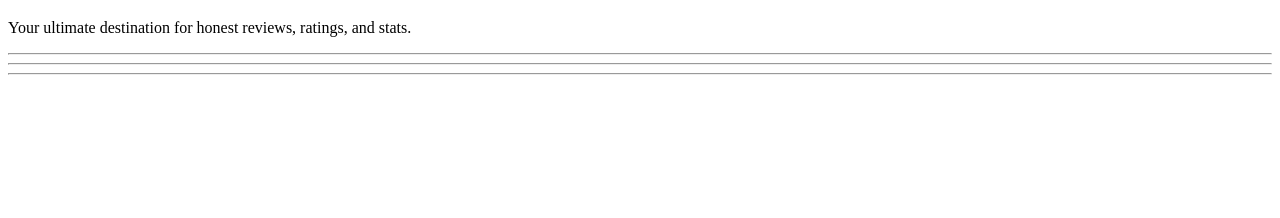
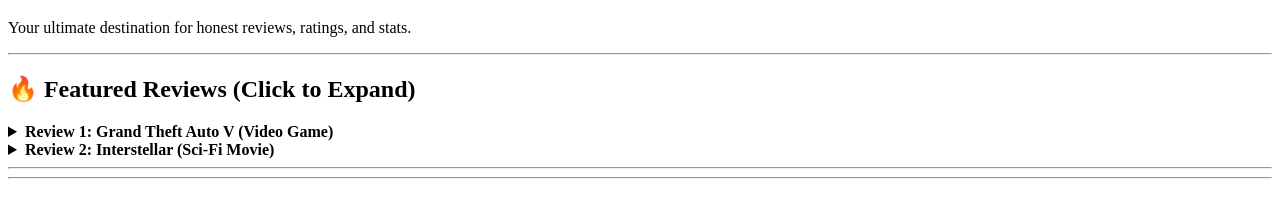
Before and after one commit to Shakya-dspm/Activity06, a plain HTML site: page index.html in a window 1280 px wide. Shown: the part 62-280 px from the top of the page. Drawn offline with Linux system fonts and the light colour scheme.

Commit message:
Add second section

```diff
--- a/index.html
+++ b/index.html
@@ -10,7 +10,15 @@
     <p>Your ultimate destination for honest reviews, ratings, and stats.</p>
 
 <hr>
-
+    <h2>🔥 Featured Reviews (Click to Expand)</h2>
+    <details>
+        <Summary><strong>Review 1: Grand Theft Auto V (Video Game)</strong></Summary>
+        <p>Grand Theft Auto V is a masterpiece of open-world gaming, offering an immersive experience with a compelling story and endless activities.</p>
+    </details>
+    <details>
+        <summary><strong>Review 2: Interstellar (Sci-Fi Movie)</strong></summary>
+        <p>Interstellar (2014) is an epic sci-fi drama directed by Christopher Nolan. It follows a team of astronauts who travel through a wormhole in search of a habitable planet to save humanity from a dying, famine-stricken Earth.</p>
+    </details>
 
 <hr>
 
```
